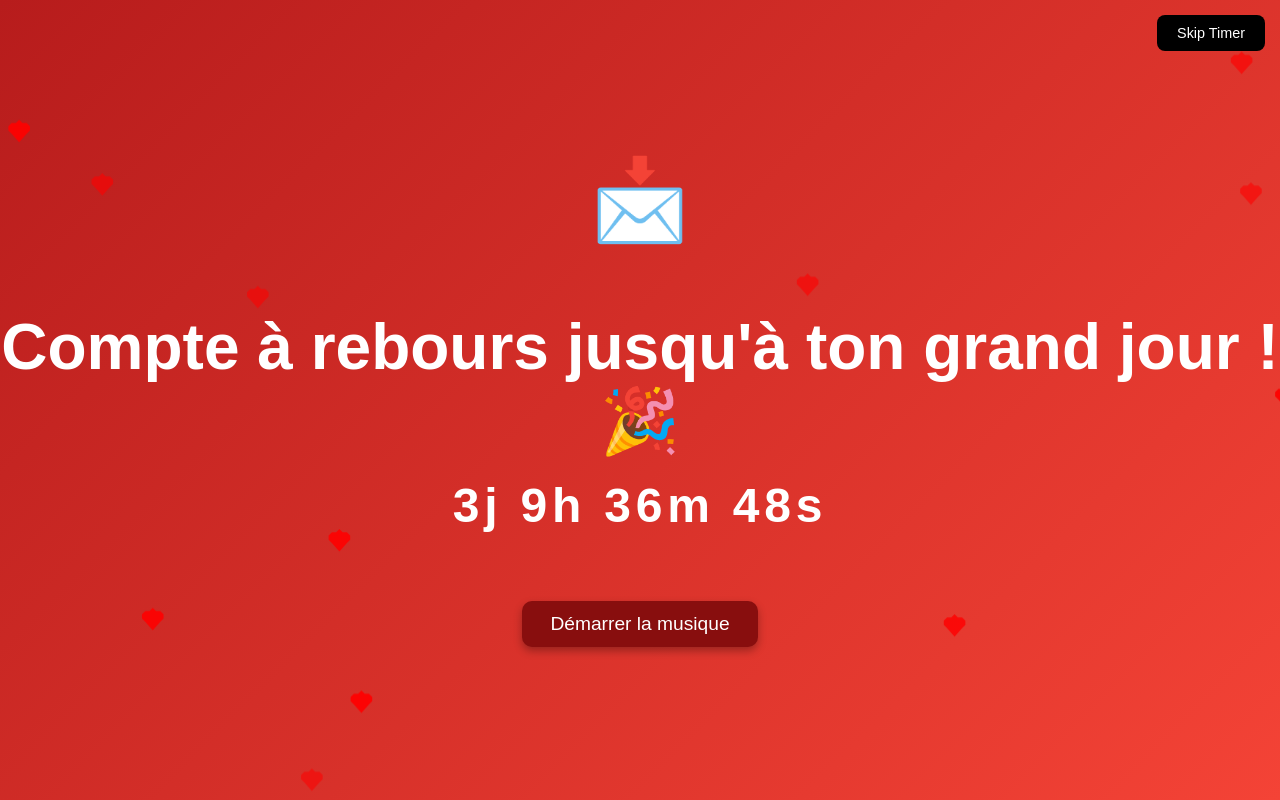
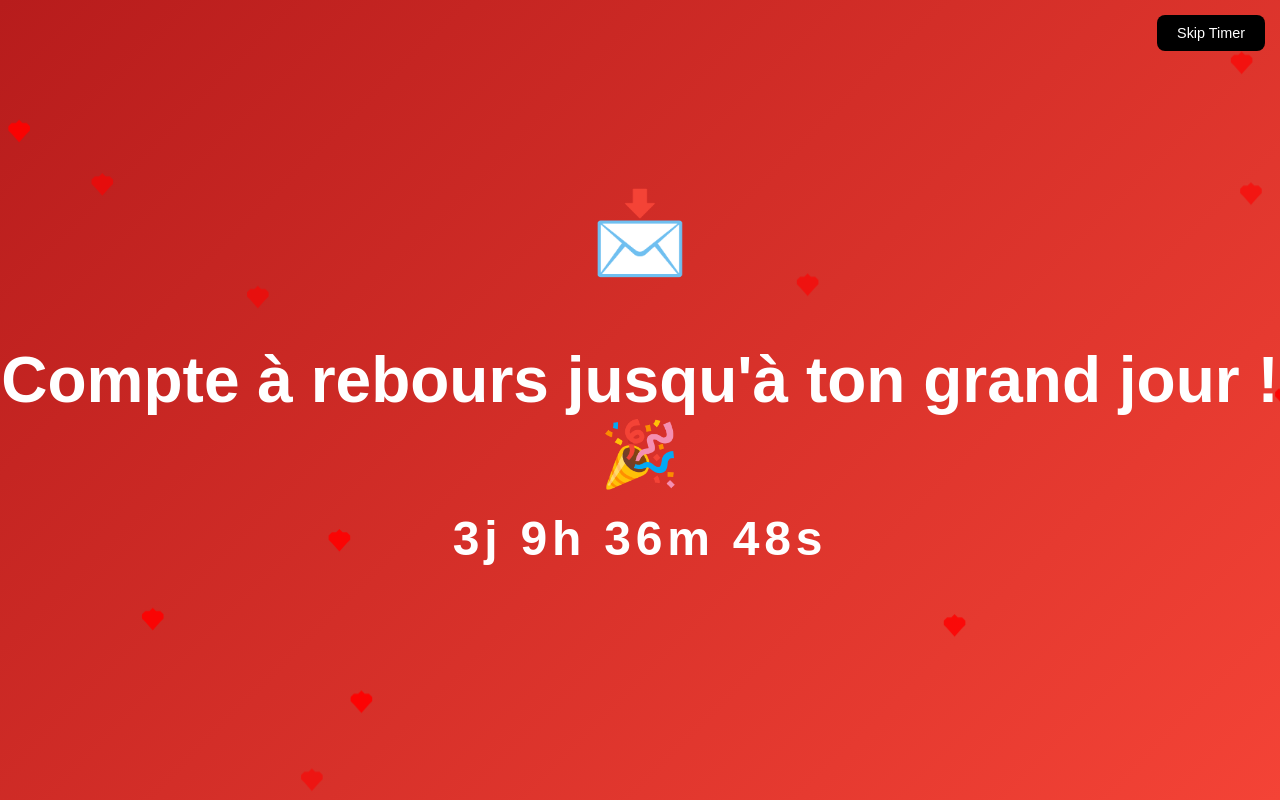
Before and after one commit to sebbe359/Birthdaycountdown, a plain HTML site: page index.html in a window 1280 px wide. Drawn offline with Linux system fonts and the light colour scheme.

Commit message:
Update index.html

```diff
--- a/index.html
+++ b/index.html
@@ -56,23 +56,6 @@
             from { opacity: 0; }
             to { opacity: 1; }
         }
-        #startAudioBtn {
-            display: none;
-            font-size: 1.2em;
-            padding: 12px 28px;
-            margin-top: 20px;
-            cursor: pointer;
-            border: none;
-            border-radius: 10px;
-            background-color: #880e0e;
-            color: white;
-            box-shadow: 0 4px 8px rgba(0,0,0,0.3);
-            transition: background-color 0.3s ease;
-            user-select: none;
-        }
-        #startAudioBtn:hover {
-            background-color: #b71c1c;
-        }
         #envelope {
             font-size: 5em;
             cursor: pointer;
@@ -114,14 +97,9 @@
     <h1>Compte à rebours jusqu'à ton grand jour ! 🎉</h1>
     <div id="timer"></div>
 
-    <button id="startAudioBtn">Démarrer la musique</button>
-    <audio id="birthdaySong" src="les.mp3" loop muted autoplay></audio>
-
     <div id="message">🎂 Joyeux 19ème anniversaire, Camille! ❤️</div>
 
     <script>
-        const audio = document.getElementById("birthdaySong");
-        const btn = document.getElementById("startAudioBtn");
         const message = document.getElementById("message");
         const h1 = document.querySelector("h1");
         const timerDiv = document.getElementById("timer");
@@ -140,17 +118,6 @@
             } else {
                 window.location.href = "surprise.html"; // gå till ny sida
             }
-        });
-
-        // Show audio button
-        btn.style.display = "inline-block";
-        btn.addEventListener('click', () => {
-            audio.muted = false;
-            audio.play().then(() => {
-                btn.style.display = "none";
-            }).catch(e => {
-                console.error("Impossible de démarrer la musique:", e);
-            });
         });
 
         // Falling hearts
```
